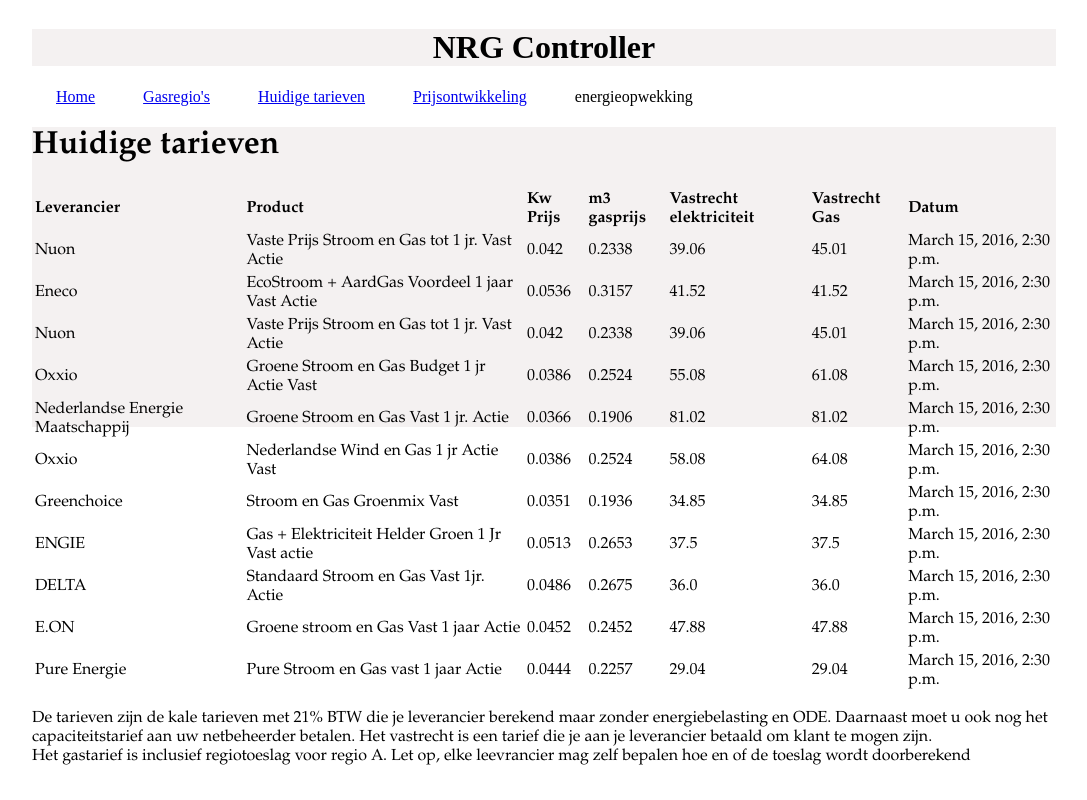
After one commit to lantonides/elektriciteit4, a Django app: page /tarieven in a window 1280 px wide. The commit adds this page. Shown: the whole page, without its empty margins (96-1183 px from the left). Run offline with Django 3.2, Linux system fonts and the light colour scheme; data comes from the database, SQL or seed files in the repository; both versions use the stored data as it was after the commit.

Commit message:
added tarieven

```diff
--- a/bereken/models.py
+++ b/bereken/models.py
@@ -6,13 +6,13 @@
 # Create your models here.
 
 class Leveranciers(models.Model):
-        naam=models.CharField(max_length=15,primary_key=True)
+        naam=models.CharField(max_length=35,primary_key=True)
 
         def __str__(self):
                 return(self.naam)
 
 class Netbeheerders(models.Model):
-        naam=models.CharField(max_length=15)
+        naam=models.CharField(max_length=35)
 
         def __str__(self):
                 return(self.naam)
--- a/bereken/templates/bereken/gasregios.html
+++ b/bereken/templates/bereken/gasregios.html
@@ -4,10 +4,12 @@
 <div class="resultaat">
 <h1> Gasregio's en bijbehorende kosten in NL</h1>
 <img src="static/images/regio.PNG" />
-
+<p>De tarieven en regio's voor regiotoeslag zijn bepaald door Gasterra en worden doorberekend aan de leverancier. De leverancier bepaald zelf hoe deze in zijn tarief wordt doorberekend.<br>
+Slechts twee leveranciers laten op hun website zien welke tarieven ze doorberekenen. Het is dus goed om hier extra goed op te letten bij het vergelijken.
+</p>
 <table>
     <tr>
-        <th>leverancier</th>
+        <th>Leverancier/Regio</th>
 	<th>A</th>
 	<th>B</th>
         <th>C</th>
--- /dev/null
+++ b/bereken/templates/bereken/tarieven.html
@@ -0,0 +1,32 @@
+{% extends 'home/index.html' %}
+
+{% block content %}
+
+<div class="resultaat">
+<h1> Huidige tarieven</h1>
+<table>
+    <tr>
+        <th>Leverancier</th>
+        <th>Product</th>
+        <th>Kw Prijs</th>
+        <th>m3 gasprijs</th>
+        <th>Vastrecht elektriciteit</th>
+        <th>Vastrecht Gas</th>
+        <th>Datum</th>
+    </tr>
+    {% for item in tarieven %}
+    <tr>
+        <td>{{ item.leverancier }}</td>
+        <td>{{ item.product}}</td>
+        <td>{{ item.prijs_per_Kw}}</td>
+        <td>{{ item.gasprijs_per_m3}}</td>
+        <td>{{ item.vastrecht_elektriciteit}}</td>
+        <td>{{ item.vastrecht_gas}}</td>
+        <td>{{ item.datum}}</td>
+    </tr>
+    {% endfor %}
+</table>
+<p> De tarieven zijn de kale tarieven met 21% BTW die je leverancier berekend maar zonder energiebelasting en ODE. Daarnaast moet u ook nog het capaciteitstarief aan uw netbeheerder betalen. Het vastrecht is een tarief die je aan je leverancier betaald om klant te mogen zijn.<br>
+Het gastarief is inclusief regiotoeslag voor regio A. Let op, elke leevrancier mag zelf bepalen hoe en of de toeslag wordt doorberekend</p>
+</div>
+{%endblock%}
--- a/bereken/urls.py
+++ b/bereken/urls.py
@@ -5,4 +5,6 @@
 urlpatterns = [
 	url(r'^$', views.bereken, name='bereken'),
 	url(r'^gasregios', views.gasregios, name='gasregios'),
+	url(r'^tarieven', views.tarieven, name='tarieven'),
+	url(r'^prijsontwikkeling', views.prijsontwikkeling, name='prijsontwikkeling'),
 ]
--- a/bereken/views.py
+++ b/bereken/views.py
@@ -5,6 +5,7 @@
 import matplotlib.pyplot as plt
 from io import BytesIO
 import base64
+import datetime
 
 def bereken(request):
         if request.method=='POST':
@@ -59,3 +60,13 @@
 def gasregios(request):
 	gasregios=Regiotoeslag.objects.all
 	return render(request,'bereken/gasregios.html',{'gasregios':gasregios})
+
+def tarieven(request):
+	enddate=datetime.date.today()
+	startdate=enddate-datetime.timedelta(days=30)
+	tarieven=Kosten.objects.filter(datum__range=[startdate,enddate])
+	return render(request,'bereken/tarieven.html',{'tarieven':tarieven})
+
+def prijsontwikkeling(request):
+	ontwikkeling=Kosten.objects.all
+	return render(request,'bereken/prijsontwikkeling.html',{'prijsontwikkeling':prijsontwikkeling})
--- a/gaslicht.py
+++ b/gaslicht.py
@@ -66,7 +66,7 @@
 #main
 with open('nrg.csv','a',newline='') as out:
     csv_out=csv.writer(out)
-    csv_out.writerow(['id','product','gasprijs_per_m3','prijs_per_Kw','vastrecht_gas','vastrecht_elektriciteit','leverancier'])
+    csv_out.writerow(['id','product','gasprijs_per_m3','prijs_per_Kw','vastrecht_gas','vastrecht_elektriciteit','naam'])
 
 get_url()
 
--- a/home/templates/home/index.html
+++ b/home/templates/home/index.html
@@ -12,9 +12,10 @@
     </div>
 
     <div class="nav">
-	<div class="navbutton"><a href="/">home</a></div>
-	<div class="navbutton"><a href="gasregios">gasregio's</a></div>
-	<div class="navbutton">huidige tarieven</div>
+	<div class="navbutton"><a href="/">Home</a></div>
+	<div class="navbutton"><a href="gasregios">Gasregio's</a></div>
+	<div class="navbutton"><a href="tarieven">Huidige tarieven</a></div>
+	<div class="navbutton"><a href="prijsontwikkeling">Prijsontwikkeling</a></div>
 	<div class="navbutton">energieopwekking</div>
 	<div class="navbutton"></div>
     </div>
```
Also changed, not shown: bereken/migrations/0006_auto_20160316_1311.py (added), bereken/templates/bereken/prijsontwikkeling.html (added), db.sqlite3, 4 other files.
